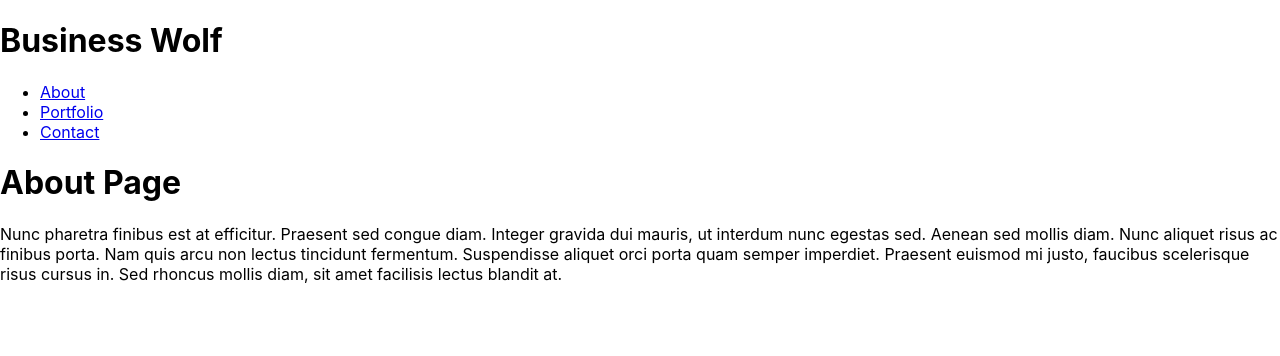
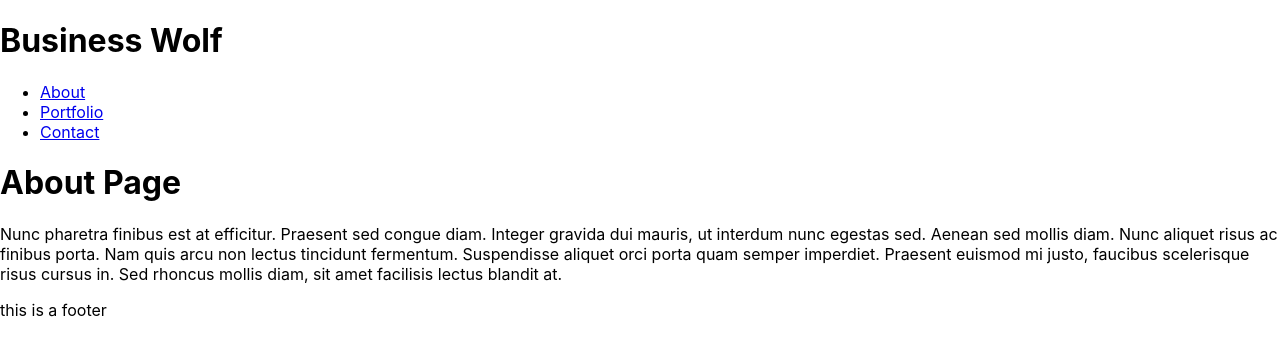
Before and after one commit to sissyhanks/business-wolf, a React (Create React App) app: page / in a window 1280 px wide. Shown: the top 356 px of the page. Built offline with nearby package versions, Linux system fonts and the light colour scheme.

Commit message:
reconfigure component org

```diff
--- a/src/App.js
+++ b/src/App.js
@@ -11,9 +11,7 @@ function App(){
 
   return (
     <div className="container">
-      <Header currentPage={currentPage} />
-      <PortfolioContainer currentPage={currentPage} />
-      <Footer />
+      <PortfolioContainer />
     </div>
   );
 }
--- a/src/components/Footer.js
+++ b/src/components/Footer.js
@@ -3,7 +3,7 @@ import React from 'react'
 const Footer = () => {
   return (
     <div>
-
+      <p> this is a footer </p>
     </div>
   )
 }
--- a/src/components/PortfolioContainer.js
+++ b/src/components/PortfolioContainer.js
@@ -1,29 +1,36 @@
-
+import React, { useState } from 'react';
+import Header from './Header';
+import NavTabs from './NavTabs'
 import About from './pages/About';
 import Portfolio from './pages/Portfolio';
 import Contact from './pages/Contact';
+import Footer from './Footer';
 
-export default function PortfolioContainer( {currentPage} ) {
-
+export default function PortfolioContainer() {
+  const [tab, setTab] = useState ("About");
 
   // This method is checking to see what the value of `currentPage` is. Depending on the value of currentPage, we return the corresponding component to render.
   const renderPage = () => {
-    if (currentPage === 'About') {
+    if (tab === 'About') {
       return <About />;
     }
-    if (currentPage === 'Portfolio') {
+    if (tab === 'Portfolio') {
       return <Portfolio />;
     }
     return <Contact />;
   };
 
-
+  const changeTab = (content) => setTab(content);
 
   return (
     <div>
 
       {/* Here we are calling the renderPage method which will return a component  */}
-      {renderPage()}
+      <body>
+        <Header />
+        <div> {renderPage()}</div>
+        <Footer />
+      </body>
     </div>
   );
 }
```
